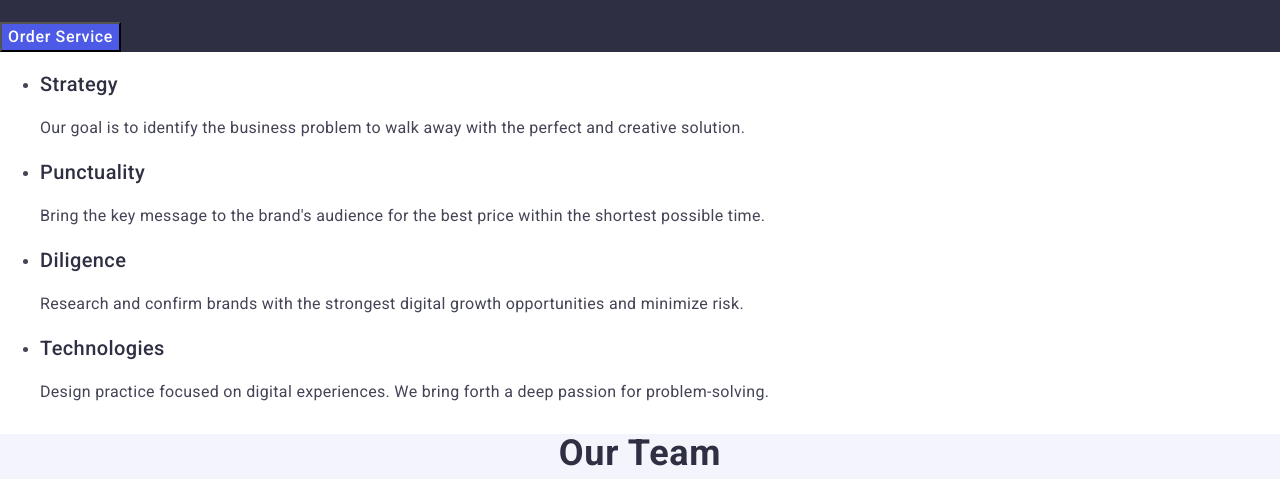
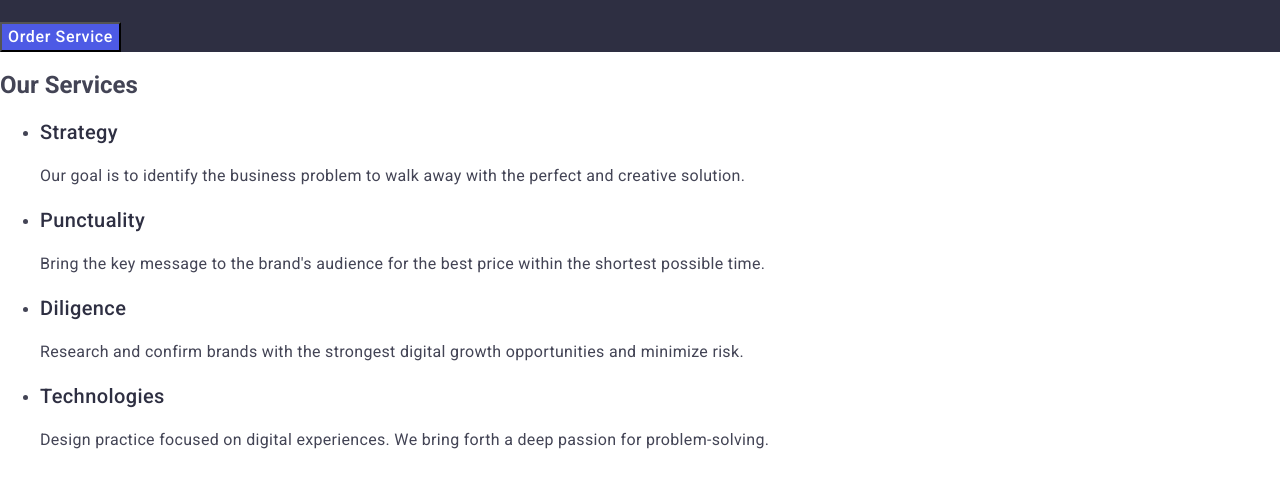
Before and after one commit to polinaPoddubnyak/goit-markup-hw-02, a plain HTML site: page index.html in a window 1280 px wide. Shown: the part 304-783 px from the top of the page. Drawn offline with nearby package versions, Linux system fonts and the light colour scheme.

Commit message:
add chagnes in html

```diff
--- a/css/styles.css
+++ b/css/styles.css
@@ -79,7 +79,7 @@ body {
 
 .hero-button:hover,
 .hero-button:focus {
-  background-color: #4d5ae5;
+  background-color: #404bbf;
 }
 
 /* ====== Features Section ====== */
--- a/index.html
+++ b/index.html
@@ -67,7 +67,8 @@
       </section>
 
       <!-- Features Section -->
-      <section>
+      <section class="features">
+        <h2>Our Services</h2>
         <ul>
           <li>
             <h3 class="feature-title">Strategy</h3>
```
